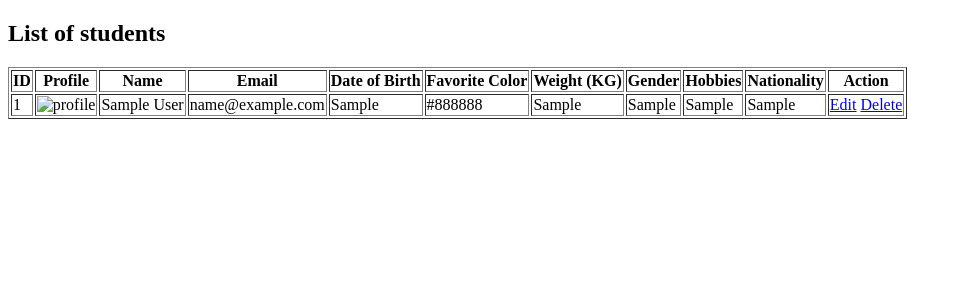
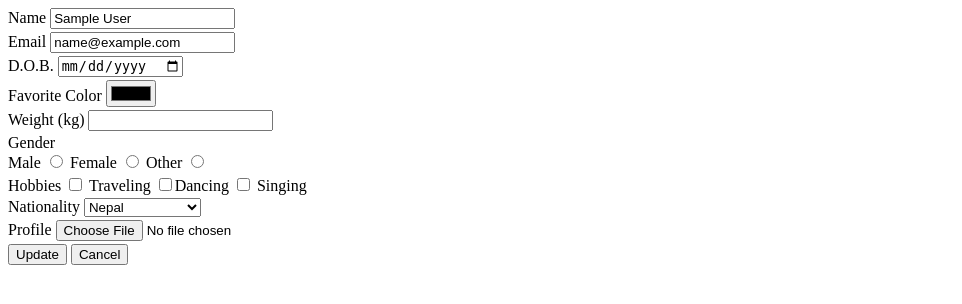
Before and after one commit to nishalgurung4/wt-2020, a PHP site: page /edit/index.php?id=1 in a window 1280 px wide. Shown: the top 304 px of the page, without its empty margins (0-962 px from the left). Run offline with PHP 8.4, Linux system fonts and the light colour scheme; tables that the repository leaves empty or names only in its code hold one stand-in row (values such as "Sample post").

Commit message:
wip: update

```diff
--- /dev/null
+++ b/student-mgmt/students/action/update.php
@@ -0,0 +1 @@
+<?php
--- /dev/null
+++ b/student-mgmt/students/edit/index.php
@@ -0,0 +1,97 @@
+<?php
+require_once "../../utils/db.php";
+if (!isset($_GET['id'])) {
+	header("location:../?error=invalid id");
+}
+$id = $_GET['id'];
+
+$sql = "SELECT * FROM students WHERE id=$id";
+
+
+
+$result = $conn->query($sql);
+
+if ($result->num_rows < 1) {
+	header("location:../");
+}
+
+$student = $result->fetch_assoc();
+
+
+?>
+<!DOCTYPE html>
+<html>
+<head>
+	<meta charset="utf-8">
+	<meta name="viewport" content="width=device-width, initial-scale=1">
+	<title>Form</title>
+	<style type="text/css">
+		.form-group {
+			margin-top: 3px;
+		}
+	</style>
+</head>
+<body>
+<form method="POST" action="../action/update.php" enctype="multipart/form-data">
+	<div class="form-group">
+		<label for="name">Name</label>
+		<input type="text" id="name" placeholder="Nishal Gurung" name="name" value="<?= $student['name'] ?>">
+	</div>
+	<div class="form-group">
+		<label for="email">Email</label>
+		<input type="email" id="email" placeholder="nishal.gurung4@gmail.com" name="email" value="<?= $student['email'] ?>">
+	</div>
+	<div class="form-group">
+		<label for="dob">D.O.B.</label>
+		<input type="date" id="dob" name="dob" value="<?= $student['dob'] ?>">
+	</div>
+	<div class="form-group">
+		<label for="favorite-color">Favorite Color</label>
+		<input type="color" id="favorite-color" name="color">
+	</div>
+	<div class="form-group">
+		<label for="weight">Weight (kg)</label>
+		<input type="number" id="weight" name="weight">
+	</div>
+	<div class="form-group">
+		<label>Gender</label>
+		<div>
+			<label for="male">Male</label>
+			<input type="radio" id="male" name="gender" value="male" <?php if($student['gender'] == "male") echo "checked" ?>>
+			<label for="female">Female</label>
+			<input type="radio" id="female" name="gender" value="female" <?php if($student['gender'] == "female") echo "checked" ?>>
+			<label for="other">Other</label>
+			<input type="radio" id="other" name="gender" value="other" <?php if($student['gender'] == "other") echo "checked" ?>>
+		</div>
+	</div>
+
+	<div class="form-group">
+		<label>Hobbies</label>
+		<input type="checkbox" id="traveling" name="hobbies[]" value="traveling" />
+		<label for="traveling">Traveling</label>
+		<input type="checkbox" id="dancing" value="dancing" name="hobbies[]" /><label for="dancing">Dancing</label>
+		<input type="checkbox" id="singing" value="singing" name="hobbies[]" />
+		<label for="singing">Singing</label>
+	</div>
+
+	<div class="form-group">
+		<label for="nationality">Nationality</label>
+		<select id="nationality" name="nationality">
+			<option value="NP">Nepal</option>
+			<option value="IN">India</option>
+			<option value="CH">China</option>
+			<option value="UK">United Kingdom</option>
+		</select>
+	</div>
+
+	<div class="form-group">
+		<label for="profile">Profile</label>
+		<input type="file" id="profile" accept="image/png,image/jpeg" name="profile" />
+	</div>
+	<div class="form-group">
+		<input type="submit" value="Update" />
+		<input type="reset" value="Cancel" />
+	</div>
+</form>
+</body>
+</html>
--- a/student-mgmt/students/index.php
+++ b/student-mgmt/students/index.php
@@ -4,14 +4,6 @@ require_once "../utils/db.php";
 $sql = "SELECT * FROM students";
 
 $result = $conn->query($sql);
-
-// if ($result->num_rows > 0) {
-// 	while ($row = $result->fetch_assoc()) {
-// 		echo $row['id'].' '.$row['name'];
-// 		echo "<br />";
-// 	}
-// }
-
 
 ?>
 
@@ -93,7 +85,7 @@ $result = $conn->query($sql);
 				<td><?= $student['hobbies'] ?></td>
 				<td><?= $student['nationality'] ?></td>
 				<td>
-					<a href="#">Edit</a>
+					<a href="<?= './edit/?id='.$student['id'] ?>">Edit</a>
 					<a href="#" data-id="<?= $student['id'] ?>" class='delete'>Delete</a>
 
 				</td>
```
